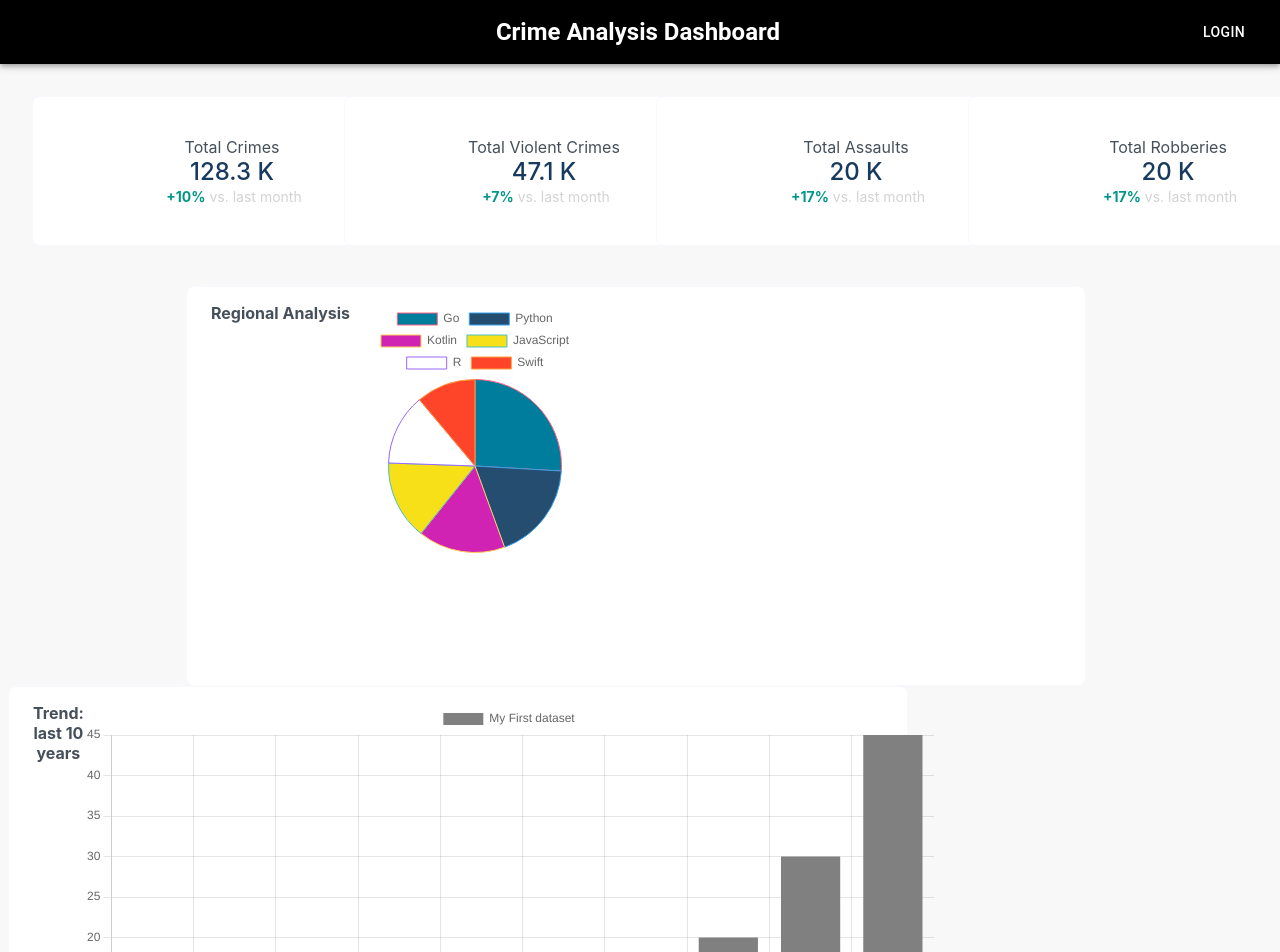
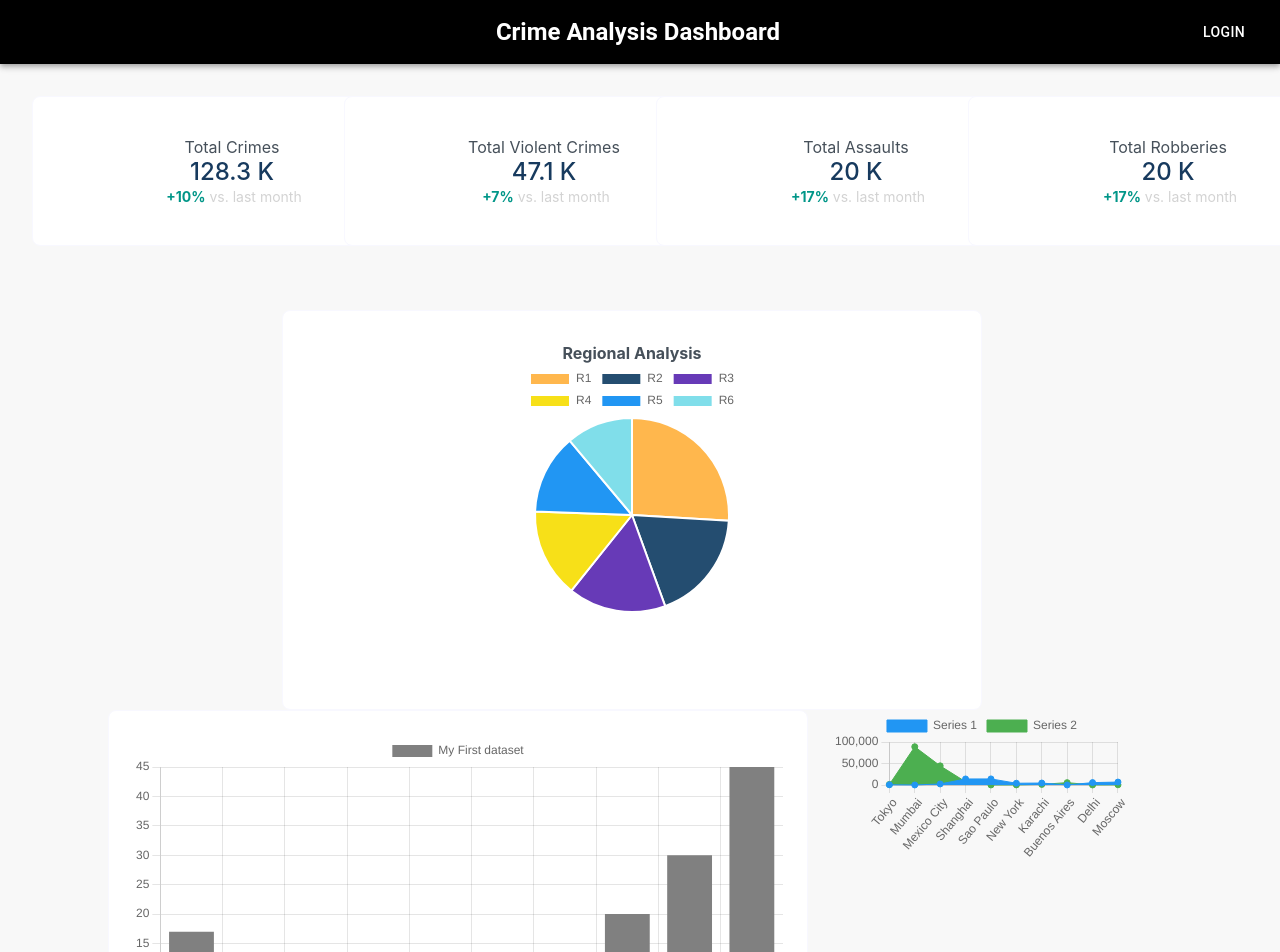
Before and after one commit to manitrana/manitrana.github.io, a React (Create React App) app: page / in a window 1280 px wide. Shown: the top 952 px of the page. Built offline with nearby package versions, Linux system fonts and the light colour scheme.

Commit message:
positioning and cleaning up demo charts

```diff
--- a/src/App.js
+++ b/src/App.js
@@ -25,7 +25,7 @@ function App() {
   return (
     <div className="App">
 
-    <NavBar></NavBar>
+      <NavBar></NavBar>
 
 
       {/* High-Level Widgets */}
@@ -82,12 +82,11 @@ function App() {
       </Grid>
 
       {/* Interactive Data Charts */}
-      <Grid container spacing={1} padding="2vh">
+      <Grid container spacing={2} padding="6vh" display="flex" justifyContent="center">
 
         <PieChart></PieChart>
         <BarChart></BarChart>
         <AreaChart></AreaChart>
-        <Main></Main>
 
       </Grid>
 
--- a/src/components/AreaChart/AreaChart.js
+++ b/src/components/AreaChart/AreaChart.js
@@ -1,5 +1,7 @@
 import React from "react";
 import { Line } from "react-chartjs-2";
+import Container from '@mui/material/Container';
+import Box from '@mui/material/Box';
 
 export default function AreaChart() {
 
@@ -21,10 +23,16 @@ export default function AreaChart() {
             backgroundColor: '#4CAF50', // Add custom color background (Points and Fill)
             borderWidth: 1 // Specify bar border width
         }]
-    }
+    };
 
     return (
-        <Line data={data}/>
-    )
+
+        <div>
+            <Container>
+                <Line data={data}/>
+            </Container>
+
+        </div>
+    );
 
 }
--- a/src/components/BarChart/BarChart.js
+++ b/src/components/BarChart/BarChart.js
@@ -20,8 +20,8 @@ const BarChart = () => {
   return (
 
     <div>
-      <Container sx={{bgcolor: 'white', border: '1px solid ghostwhite', borderRadius: 2, p: 2, width: '900px', height: '400px'}}>
-          <Box sx={{ display: 'flex', justifyContent: 'flex-start', fontWeight: 'bold', color: '#46505A' }}>Trend: last 10 years
+      <Container sx={{bgcolor: 'white', border: '1px solid ghostwhite', borderRadius: 2, p: 3, width: '700px', height: '400px'}}>
+          <Box sx={{ display: 'flex', justifyContent: 'center', fontWeight: 'bold', color: '#46505A' }}>
             <Bar data={data} />
           </Box>
       </Container>
--- a/src/components/PieChart/PieChart.js
+++ b/src/components/PieChart/PieChart.js
@@ -7,55 +7,29 @@ import Box from '@mui/material/Box';
 
 export default function PieChart() {
     const data = {
-        labels: ["Go", "Python", "Kotlin", "JavaScript", "R", "Swift"],
+        labels: ["R1", "R2", "R3", "R4", "R5", "R6"],
         datasets: [
           {
             label: "# of Votes",
             data: [35, 25, 22, 20, 18, 15],
             backgroundColor: [
-              "#007D9C",
+              "#ffb74d",
               "#244D70",
-              "#D123B3",
+              "#673ab7",
               "#F7E018",
-              "#fff",
-              "#FE452A",
-            ],
-            borderColor: [
-              "rgba(255,99,132,1)",
-              "rgba(54, 162, 235, 1)",
-              "rgba(255, 206, 86, 1)",
-              "rgba(75, 192, 192, 1)",
-              "rgba(153, 102, 255, 1)",
-              "rgba(255, 159, 64, 1)",
-            ],
-            borderWidth: 1,
+              "#2196f3",
+              "#80deea",
+            ]
           },
 
-          /*{
-            labels: ["A","B","C","D","E","F"],
-            datasets: [
-              {
-                label: "Testing",
-                data: [10,9,4,7,9,19],
-                backgroundColor: [
-                  "#007D9C",
-                  "#244D70",
-                  "#D123B3",
-                  "#F7E018",
-                  "#fff",
-                  "#FE452A",
-                ]
-              }
-            ]
-          }*/
         ],
       };
       return (
 
-        <Container sx={{bgcolor: 'white', border: '1px solid ghostwhite', borderRadius: 2, p: 2, width: '900px', height: '400px'}}>
-          <Box sx={{display: 'flex', justifyContent: 'flex-start', fontWeight: 'bold', color: '#46505A' }}>Regional Analysis
+        <Container sx={{bgcolor: 'white', border: '1px solid ghostwhite', borderRadius: 2, p: 4, width: '700px', height: '400px'}}>
+          <Box sx={{display: 'flex', justifyContent: 'center', fontWeight: 'bold', color: '#46505A' }}>
             <div style={{ width: 250, textAlign: "center" }}>
-
+              Regional Analysis
               <Pie data={data} width={25} height={25} />
             </div>
           </Box>
```
